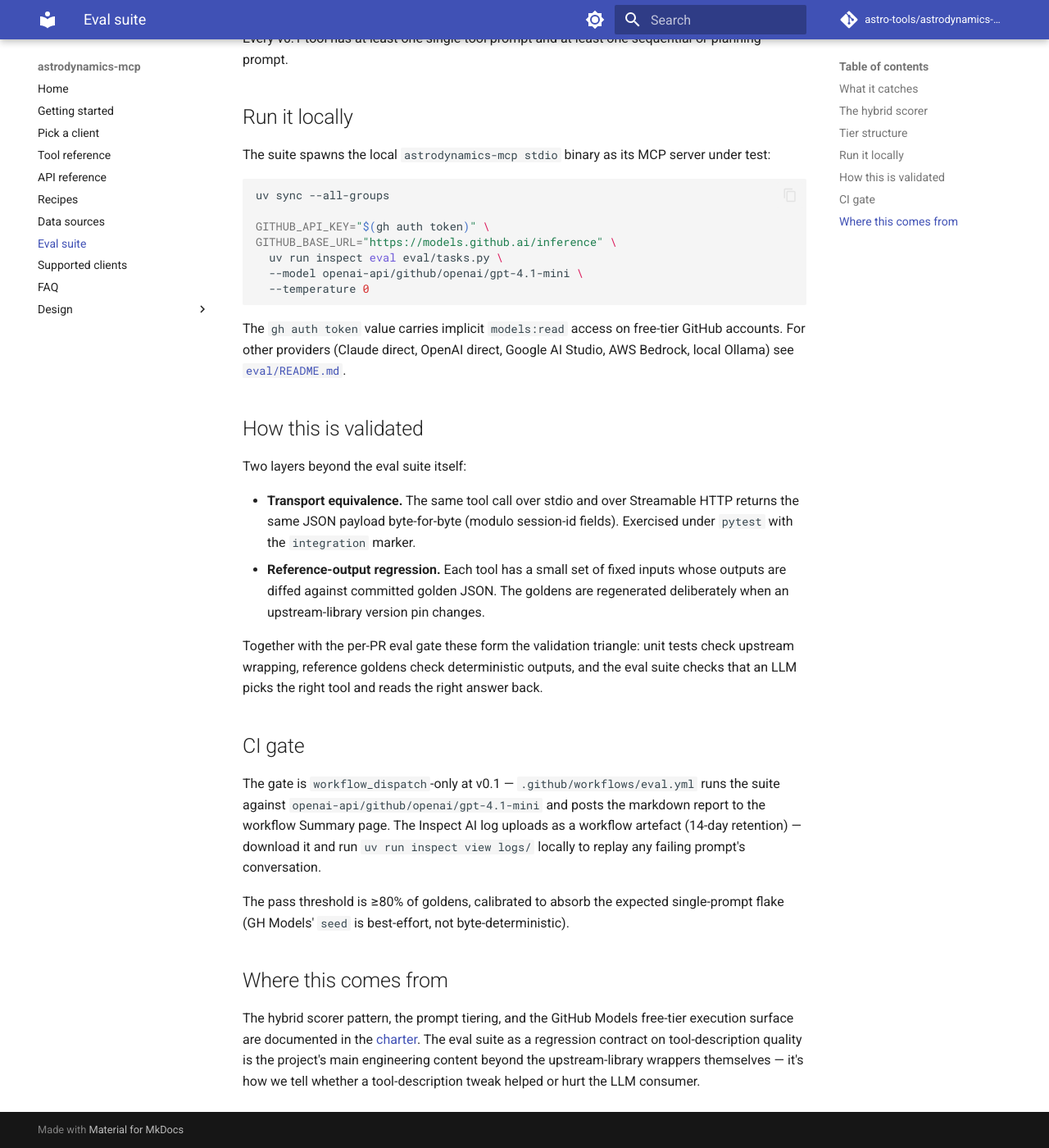
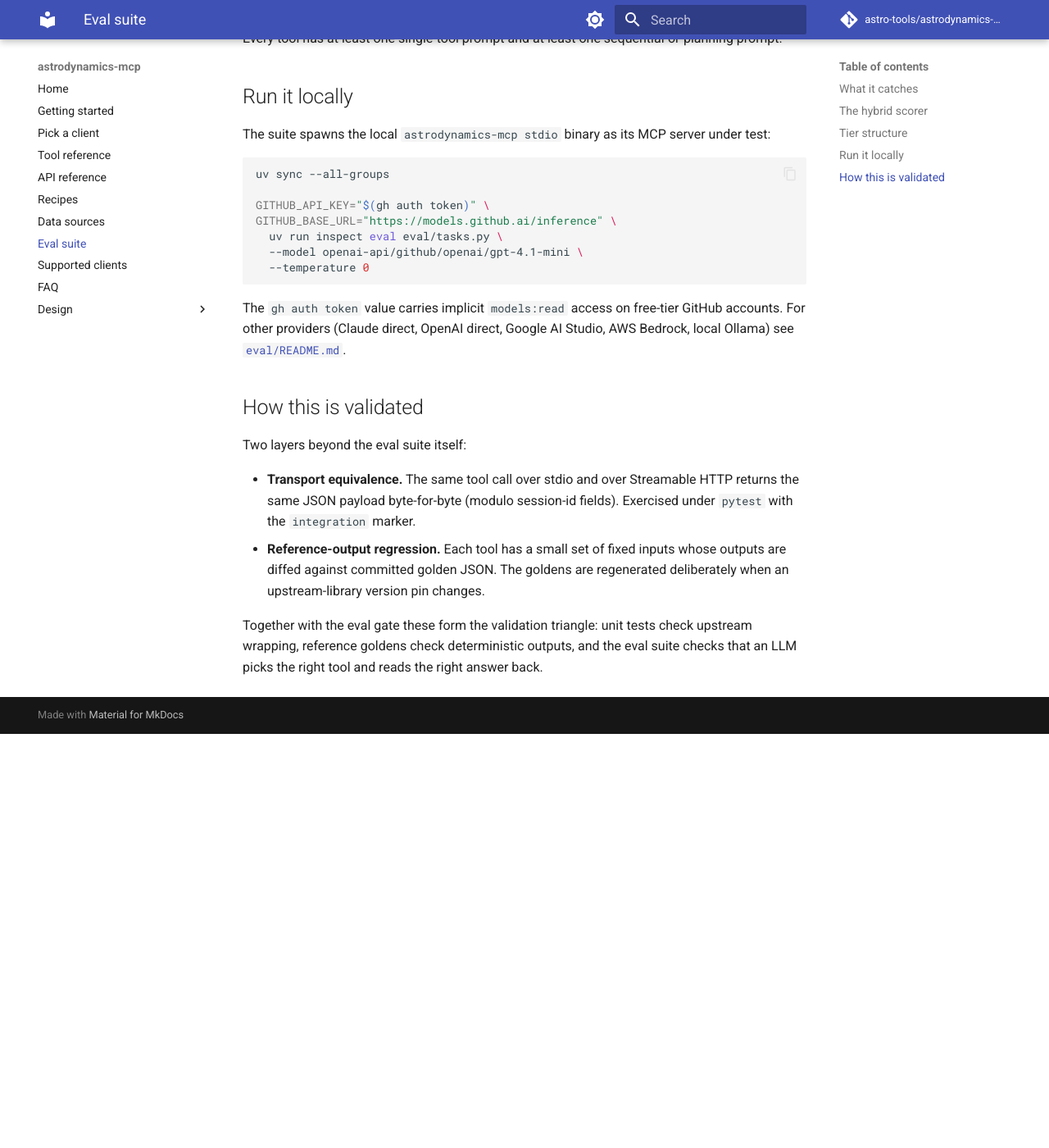
Before and after one commit to astro-tools/astrodynamics-mcp, an MkDocs documentation site: the page built from docs/eval-suite.md, in a window 1280 px wide and 1400 px high, scrolled down 1538 px. Shown: the whole window at 82% size. Built offline with MkDocs 1.6.1 and Material for MkDocs 9.7.7, drawn with Linux system fonts in a browser that asks for light colours; comment, search, counter and statistics services are not loaded; after the commit the page ends 2433 px from its top, so only the background shows below that.

Commit message:
Trim version pegs and self-referential sections from eval-suite docs
Drops the v0.1 / charter references and the two trailing sections (CI
gate, Where this comes from) that overlap with eval/README.md and rot
as the workflow evolves.

```diff
--- a/docs/eval-suite.md
+++ b/docs/eval-suite.md
@@ -55,7 +55,7 @@ The ~30 prompts split across three tiers:
 | `sequential` | 8 | Chained calls (e.g. "fetch the ISS TLE, then propagate it to ..."). |
 | `planning` | 2 | Multi-step questions where the tool sequence is non-obvious from the prompt. |
 
-Every v0.1 tool has at least one single-tool prompt and at least one
+Every tool has at least one single-tool prompt and at least one
 sequential-or-planning prompt.
 
 ## Run it locally
@@ -91,29 +91,7 @@ Two layers beyond the eval suite itself:
   goldens are regenerated deliberately when an upstream-library version
   pin changes.
 
-Together with the per-PR eval gate these form the validation triangle:
+Together with the eval gate these form the validation triangle:
 unit tests check upstream wrapping, reference goldens check
 deterministic outputs, and the eval suite checks that an LLM picks the
 right tool and reads the right answer back.
-
-## CI gate
-
-The gate is `workflow_dispatch`-only at v0.1 — `.github/workflows/eval.yml`
-runs the suite against `openai-api/github/openai/gpt-4.1-mini` and posts
-the markdown report to the workflow Summary page. The Inspect AI log
-uploads as a workflow artefact (14-day retention) — download it and run
-`uv run inspect view logs/` locally to replay any failing prompt's
-conversation.
-
-The pass threshold is ≥80% of goldens, calibrated to absorb the expected
-single-prompt flake (GH Models' `seed` is best-effort, not byte-deterministic).
-
-## Where this comes from
-
-The hybrid scorer pattern, the prompt tiering, and the GitHub Models
-free-tier execution surface are documented in the
-[charter](https://github.com/astro-tools/astrodynamics-mcp/blob/main/README.md).
-The eval suite as a regression contract on tool-description quality is
-the project's main engineering content beyond the upstream-library
-wrappers themselves — it's how we tell whether a tool-description tweak
-helped or hurt the LLM consumer.
```
